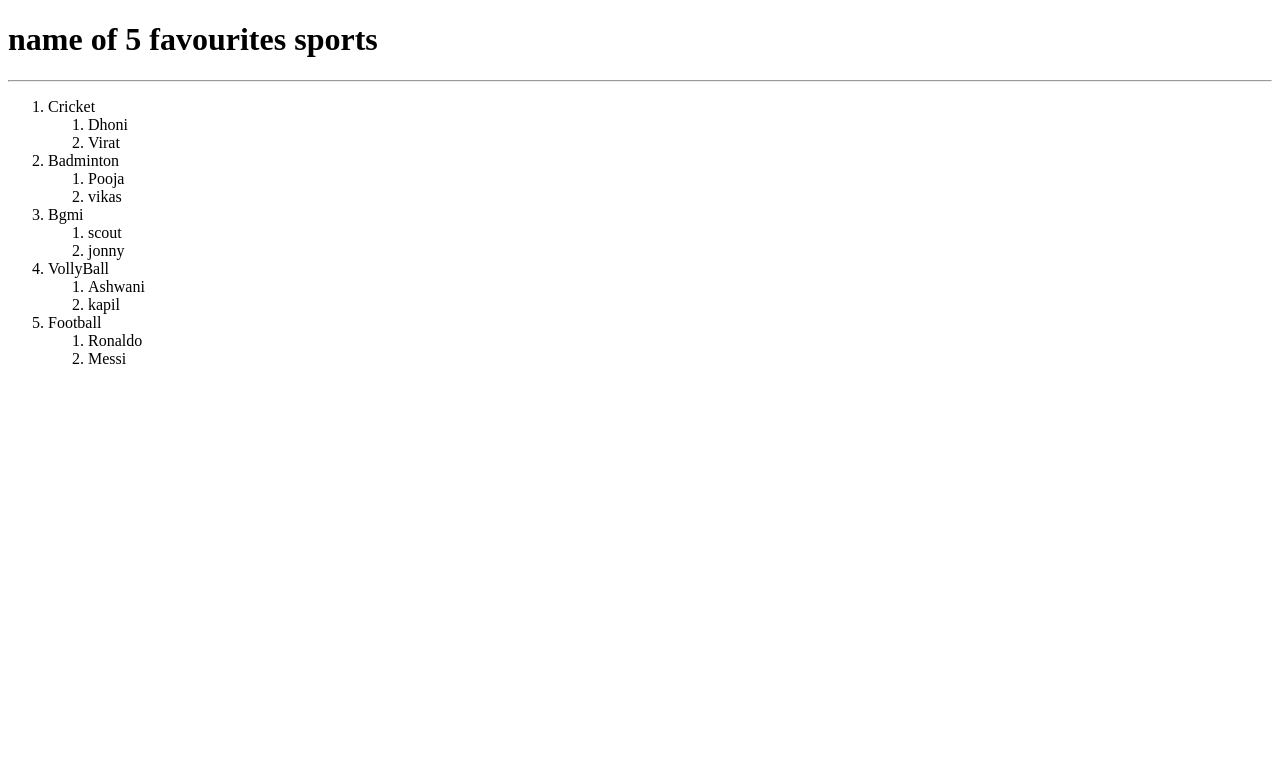
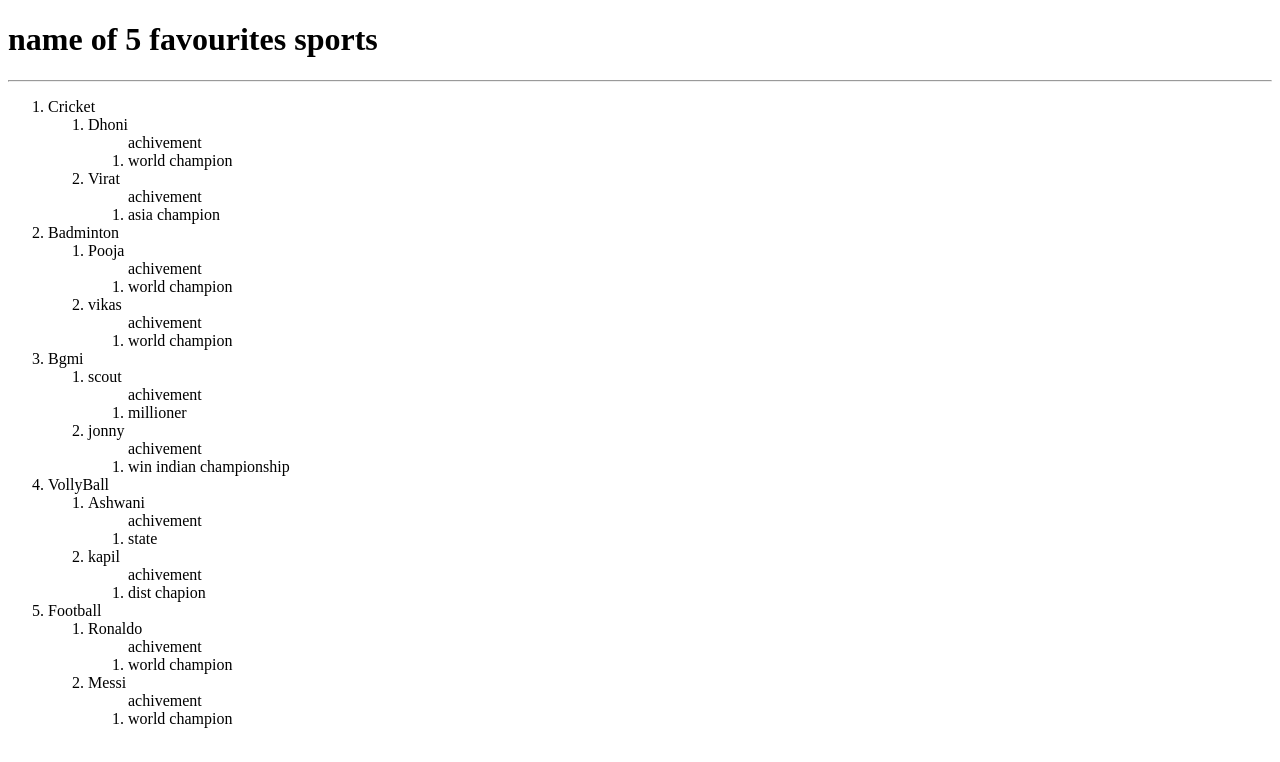
Before and after one commit to tarun908/excercise2, a plain HTML site: page index.html in a window 1280 px wide. Drawn offline with Linux system fonts and the light colour scheme.

Commit message:
add achivements

```diff
--- a/index.html
+++ b/index.html
@@ -12,32 +12,73 @@
     <ol>
         <li>Cricket
             <ol>
-                <li>Dhoni</li>
-                <li>Virat</li>
+                <li>Dhoni
+                    <ol>achivement
+                        <li>world champion</li>
+                    </ol>
+                </li>
+                <li>Virat
+                    <ol>achivement
+                        <li>asia champion</li>
+                    </ol>
+                </li>
             </ol>
         </li>
         <li>Badminton
             <ol>
-                <li>Pooja</li>
-                <li>vikas</li>
+                <li>Pooja
+                    <ol>achivement
+                        <li>world champion</li>
+                    </ol>
+                </li>
+                <li>vikas
+                    <ol>achivement
+                        <li>world champion</li>
+                    </ol>
+                </li>
             </ol>
         </li>
         <li>Bgmi
             <ol>
-                <li>scout</li>
-                <li>jonny</li>
+                <li>scout
+                     <ol>achivement
+                        <li>millioner</li>
+                    </ol>
+                </li>
+                <li>jonny
+                    <ol>achivement
+                        <li>win indian championship</li>
+                    </ol>
+                </li>
             </ol>
         </li>
         <li>VollyBall
             <ol>
-                <li>Ashwani</li>
-                <li>kapil</li>
+                <li>Ashwani
+                    <ol>achivement
+                        <li>state</li>
+                    </ol>
+                </li>
+                <li>kapil
+
+                    <ol>achivement
+                        <li>dist chapion</li>
+                    </ol>
+                </li>
             </ol>
         </li>
         <li>Football
             <ol>
-                <li>Ronaldo</li>
-                <li>Messi</li>
+                <li>Ronaldo
+                    <ol>achivement
+                        <li>world champion</li>
+                    </ol>
+                </li>
+                <li>Messi
+                    <ol>achivement
+                        <li>world champion</li>
+                    </ol>
+                </li>
             </ol>
         </li>
     </ol>
```
